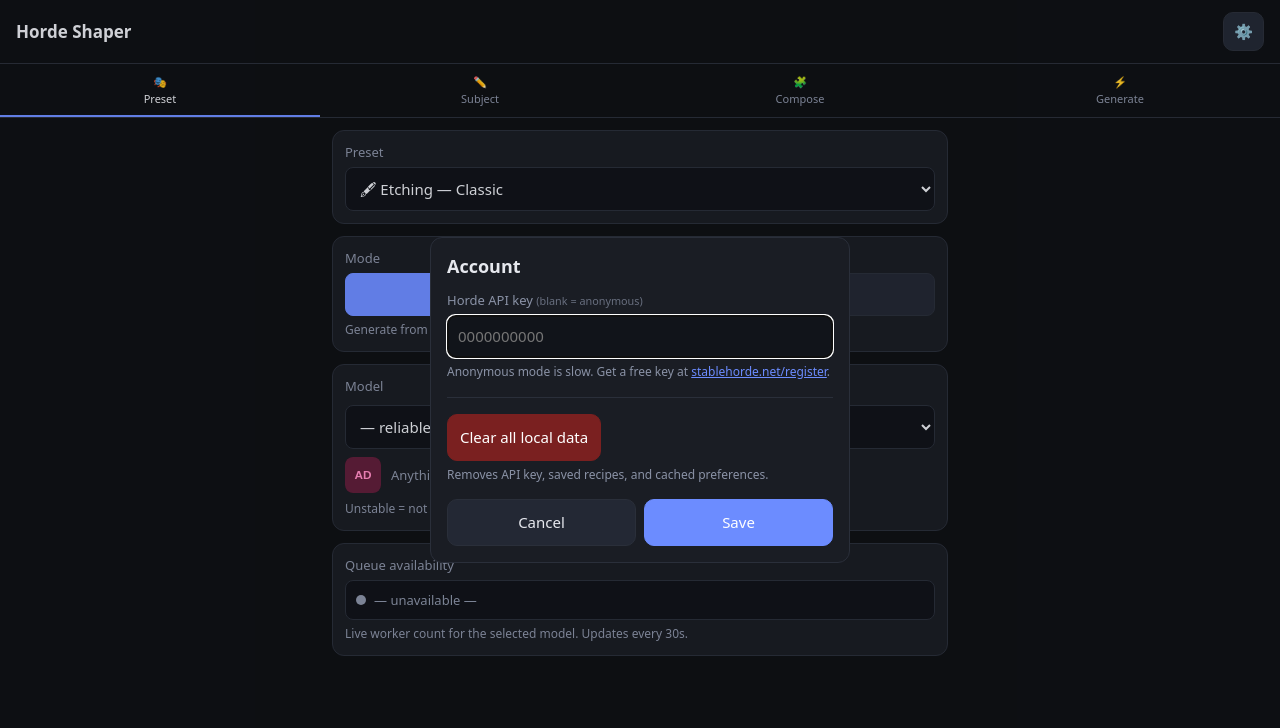
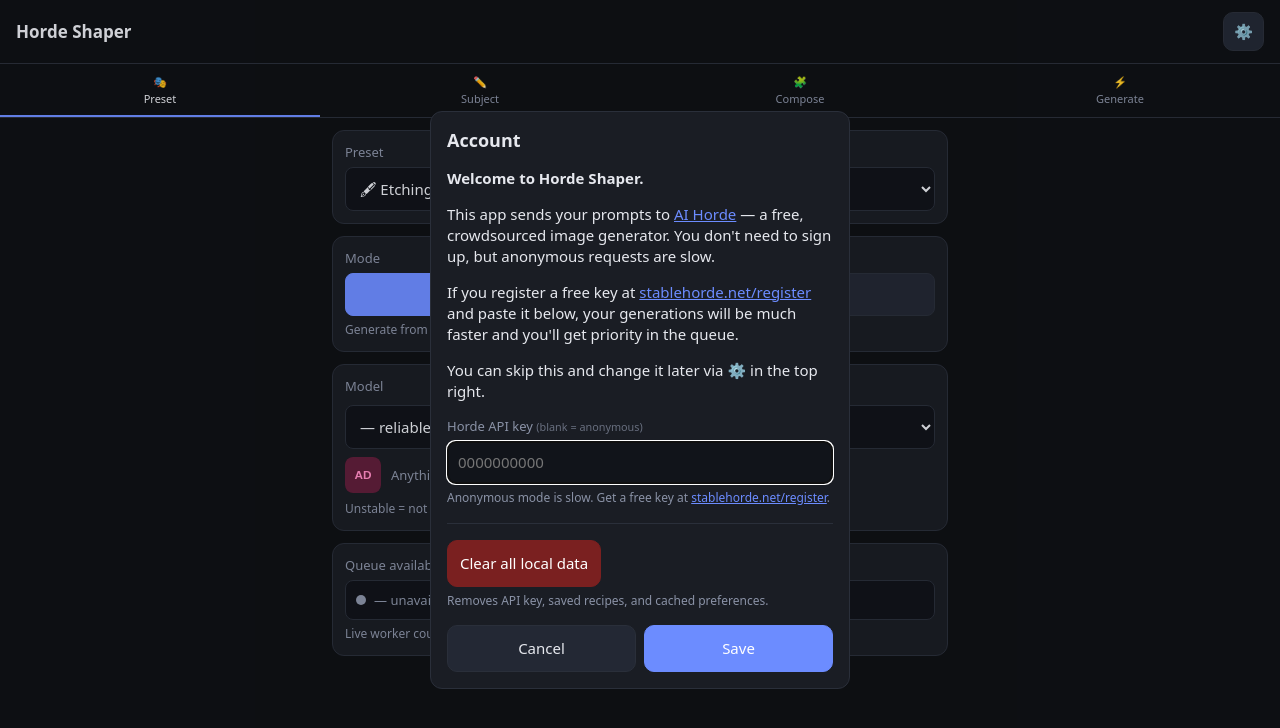
Before and after one commit to yusdesign/hordeshaper, a website: page www/index.html in a window 1280 px wide. Drawn offline with Linux system fonts and the light colour scheme; no server answers.

Commit message:
Update index.html

```diff
--- a/www/index.html
+++ b/www/index.html
@@ -161,6 +161,12 @@
 <dialog id="accountDialog">
   <div class="dialog-body">
     <h2>Account</h2>
+    <div id="onboardingNote" class="onboarding" hidden>
+      <p><strong>Welcome to Horde Shaper.</strong></p>
+      <p>This app sends your prompts to <a href="https://stablehorde.net" target="_blank" rel="noopener">AI Horde</a> — a free, crowdsourced image generator. You don't need to sign up, but anonymous requests are slow.</p>
+      <p>If you register a free key at <a href="https://stablehorde.net/register" target="_blank" rel="noopener">stablehorde.net/register</a> and paste it below, your generations will be much faster and you'll get priority in the queue.</p>
+      <p>You can skip this and change it later via ⚙️ in the top right.</p>
+    </div>
 
     <label for="apiKeyInput">Horde API key <small>(blank = anonymous)</small></label>
     <input id="apiKeyInput" placeholder="0000000000" />
```
